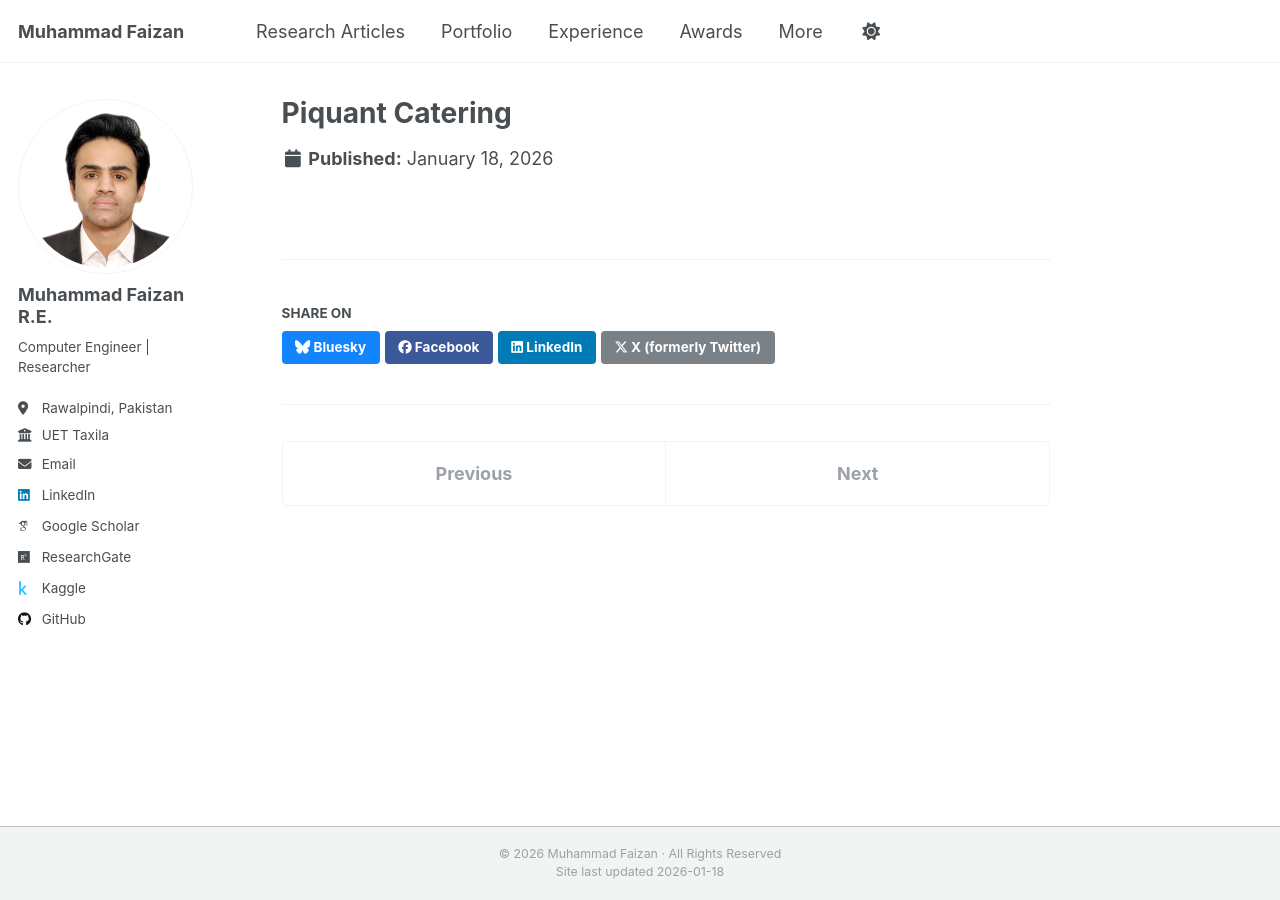
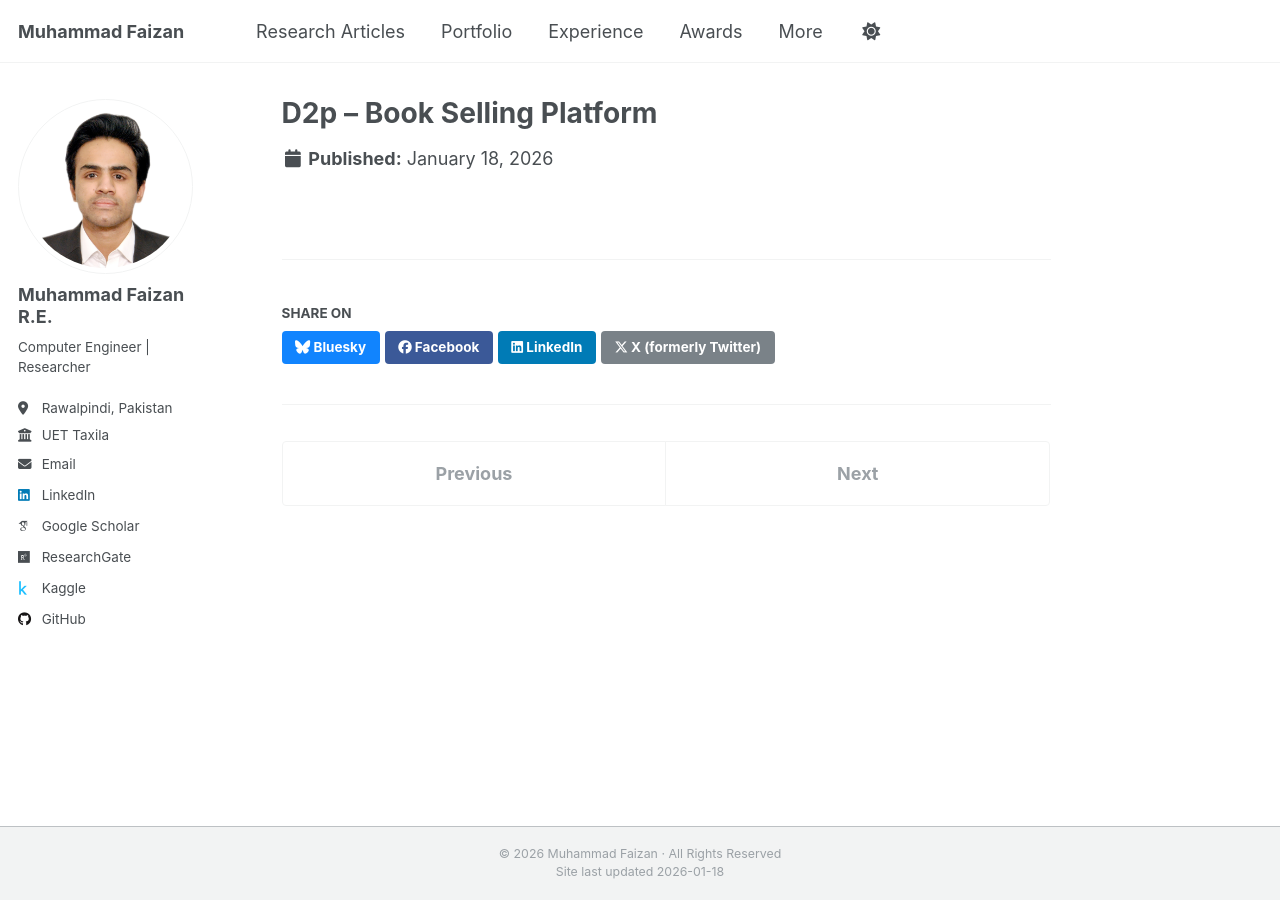
Before and after one commit to MuhammadFaizan99/MuhammadFaizan99.github.io, a Jekyll site: the page built from _portfolio/portfolio-2.md, in a window 1280 px wide. Built offline with Jekyll 4.4.1, drawn with Linux system fonts in a browser that asks for light colours; some web fonts are replaced; a script that is not in the unit is left out; part of the change alters nothing that is shown.

Commit message:
Update portfolio entry from Piquant Catering to D2p

```diff
--- a/_portfolio/portfolio-2.md
+++ b/_portfolio/portfolio-2.md
@@ -1,8 +1,5 @@
 ---
-title: "**Piquant Catering**"
-excerpt: "Web application for Piquant Catering, showcasing extraordinary culinary artistry for life's most meaningful celebrations. The platform highlights bespoke menus, seasonal ingredients, and beautifully curated presentations for weddings, corporate events, and private gatherings."
-header:
-  teaser: /images/Catering.PNG
-preview: "https://www.piquantcatering.com/"
+title: "**D2p – Book Selling Platform**"
+preview: "https://d2p.web.s3-website-us-east-1.amazonaws.com/"
 collection: portfolio
 ---
```
